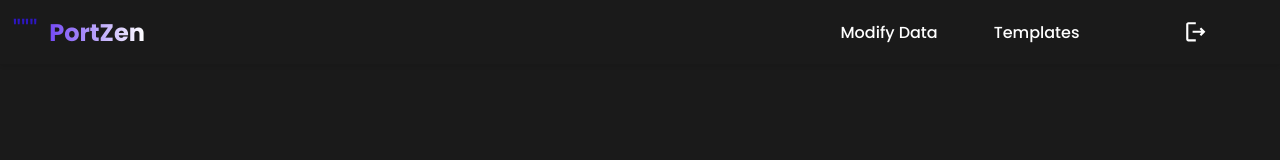
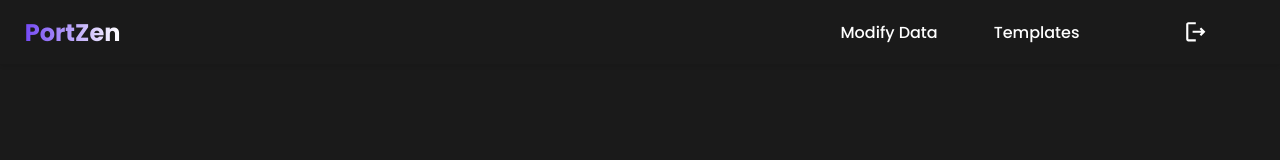
Before and after one commit to mr-bott/portofolio-generator, a React (Create React App) app in the folder portofolio-gen/: page /home in a window 1280 px wide. Shown: the top 160 px of the page. Built offline with nearby package versions, Linux system fonts and the light colour scheme; a web font is replaced by a local one.

Commit message:
logo chnaged

```diff
--- a/portofolio-gen/src/components/Header/index.js
+++ b/portofolio-gen/src/components/Header/index.js
@@ -17,7 +17,7 @@ function Header() {
       <div className="main-head-header-container">
         <div className="main-head-logo-container">
           <a href="/" className="main-head-logo-link">
-            <span className="main-head-logo-icon">"""</span>
+            <span className="main-head-logo-icon"></span>
             <span className="main-head-logo-text">PortZen</span>
           </a>
         </div>
```
